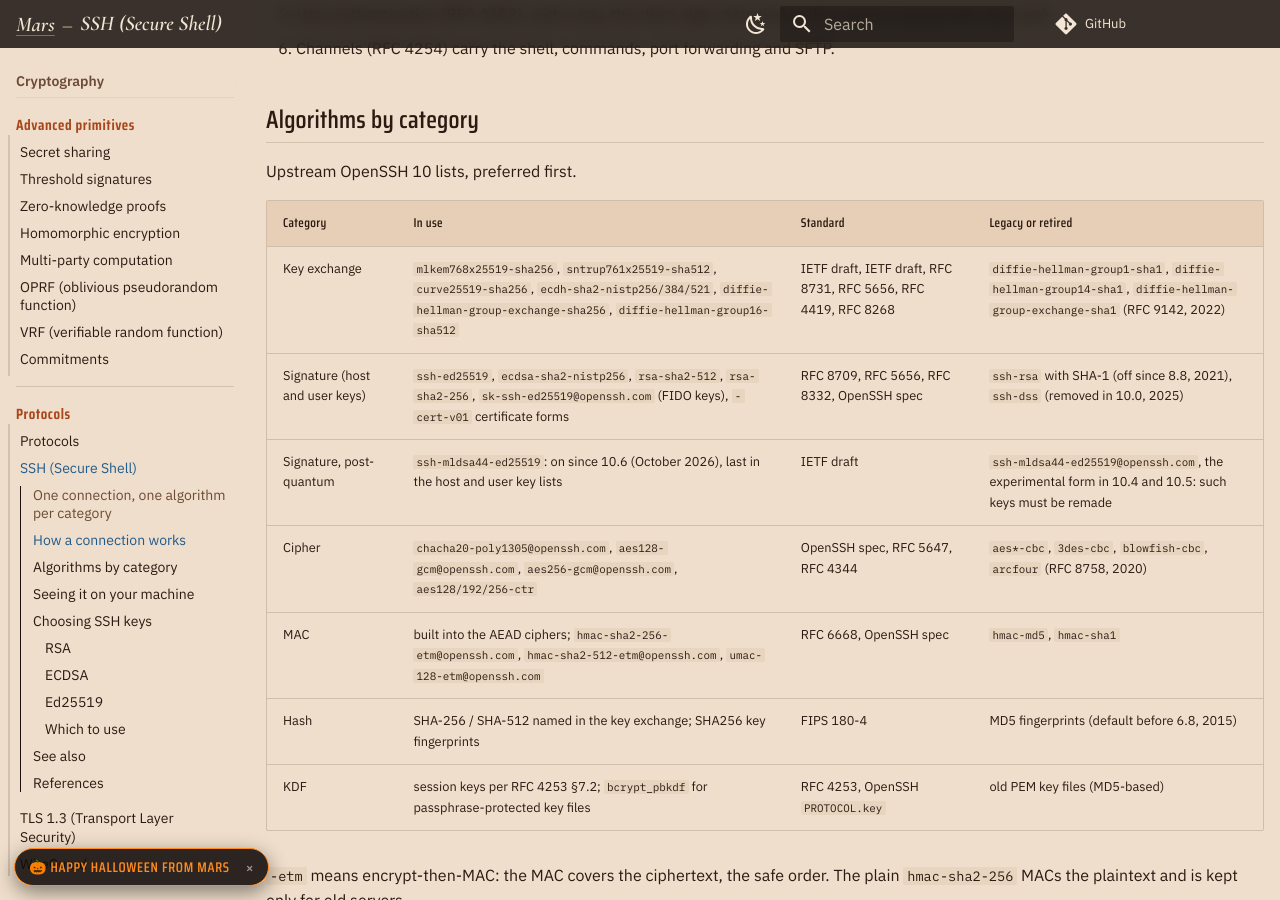
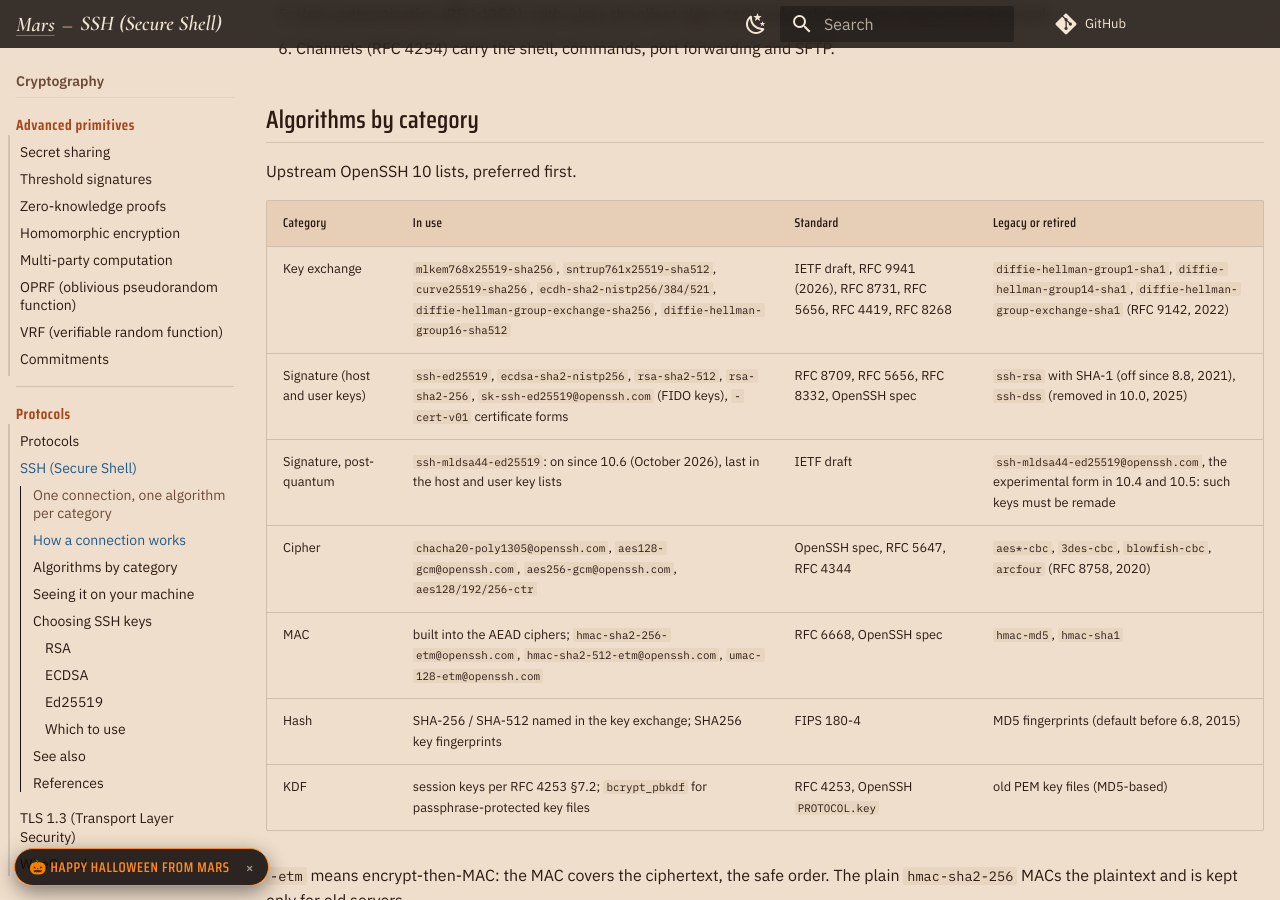
Before and after one commit to TTMathCS/cryptography, an MkDocs documentation site: the page built from docs/protocols/SSH.md, in a window 1280 px wide and 900 px high, scrolled down 1288 px. Built offline with MkDocs 1.6.1 and Material for MkDocs 9.7.7, drawn with Linux system fonts in a browser that asks for light colours; comment, search, counter and statistics services are not loaded; some of the changed text lies outside the part shown.

Commit message:
SSH: sntrup761x25519-sha512 is RFC 9941 (2026), not a draft

```diff
--- a/docs/protocols/SSH.md
+++ b/docs/protocols/SSH.md
@@ -61,7 +61,7 @@ Upstream OpenSSH 10 lists, preferred first.
 
 | Category | In use | Standard | Legacy or retired |
 |---|---|---|---|
-| Key exchange | `mlkem768x25519-sha256`, `sntrup761x25519-sha512`, `curve25519-sha256`, `ecdh-sha2-nistp256/384/521`, `diffie-hellman-group-exchange-sha256`, `diffie-hellman-group16-sha512` | IETF draft, IETF draft, RFC 8731, RFC 5656, RFC 4419, RFC 8268 | `diffie-hellman-group1-sha1`, `diffie-hellman-group14-sha1`, `diffie-hellman-group-exchange-sha1` (RFC 9142, 2022) |
+| Key exchange | `mlkem768x25519-sha256`, `sntrup761x25519-sha512`, `curve25519-sha256`, `ecdh-sha2-nistp256/384/521`, `diffie-hellman-group-exchange-sha256`, `diffie-hellman-group16-sha512` | IETF draft, RFC 9941 (2026), RFC 8731, RFC 5656, RFC 4419, RFC 8268 | `diffie-hellman-group1-sha1`, `diffie-hellman-group14-sha1`, `diffie-hellman-group-exchange-sha1` (RFC 9142, 2022) |
 | Signature (host and user keys) | `ssh-ed25519`, `ecdsa-sha2-nistp256`, `rsa-sha2-512`, `rsa-sha2-256`, `sk-ssh-ed25519@openssh.com` (FIDO keys), `-cert-v01` certificate forms | RFC 8709, RFC 5656, RFC 8332, OpenSSH spec | `ssh-rsa` with SHA-1 (off since 8.8, 2021), `ssh-dss` (removed in 10.0, 2025) |
 | Signature, post-quantum | `ssh-mldsa44-ed25519`: on since 10.6 (October 2026), last in the host and user key lists | IETF draft | `ssh-mldsa44-ed25519@openssh.com`, the experimental form in 10.4 and 10.5: such keys must be remade |
 | Cipher | `chacha20-poly1305@openssh.com`, `aes128-gcm@openssh.com`, `aes256-gcm@openssh.com`, `aes128/192/256-ctr` | OpenSSH spec, RFC 5647, RFC 4344 | `aes*-cbc`, `3des-cbc`, `blowfish-cbc`, `arcfour` (RFC 8758, 2020) |
@@ -175,6 +175,6 @@ Avoid DSA and SHA-1 `ssh-rsa` keys — Git hosts no longer accept them.
 - [RFC 4253: SSH transport layer](https://www.rfc-editor.org/rfc/rfc4253)
 - [RFC 9142: SSH key exchange recommendations](https://www.rfc-editor.org/rfc/rfc9142)
 - [RFC 8731: curve25519-sha256](https://www.rfc-editor.org/rfc/rfc8731) / [RFC 8709: Ed25519 keys](https://www.rfc-editor.org/rfc/rfc8709) / [RFC 8332: RSA with SHA-2](https://www.rfc-editor.org/rfc/rfc8332)
-- [draft-ietf-sshm-mlkem-hybrid-kex](https://datatracker.ietf.org/doc/draft-ietf-sshm-mlkem-hybrid-kex/)
+- [draft-ietf-sshm-mlkem-hybrid-kex](https://datatracker.ietf.org/doc/draft-ietf-sshm-mlkem-hybrid-kex/) / [RFC 9941: sntrup761x25519-sha512](https://www.rfc-editor.org/rfc/rfc9941)
 - [OpenSSH release notes](https://www.openssh.com/releasenotes.html)
 - [GitHub: Generating a new SSH key](https://docs.github.com/en/authentication/connecting-to-github-with-ssh/generating-a-new-ssh-key-and-adding-it-to-the-ssh-agent)
```
